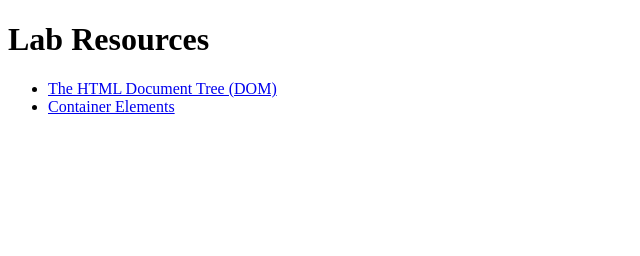
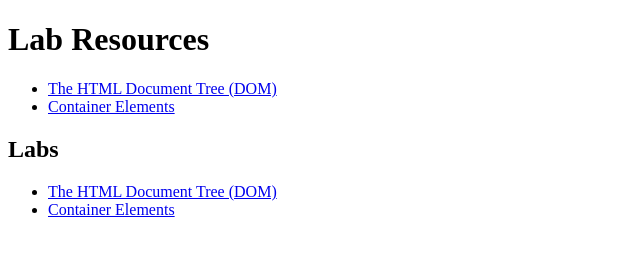
Before and after one commit to BrianWeb/labexercises, a plain HTML site: page index.html in a window 1280 px wide. Shown: the whole page, without its empty margins (0-640 px from the left). Drawn offline with Linux system fonts and the light colour scheme.

Commit message:
add links to lab 3

```diff
--- a/index.html
+++ b/index.html
@@ -15,6 +15,13 @@
     </ul>
 
 
+    <h2>Labs</h2>
+      <ul>
+        <li><a href="labs/Lab 3, Part 1 - CSS Grid.pdf">The HTML Document Tree (DOM)</a></li>
+        <li><a href="labs/Lab 3, Part 2 - CSS Grid.pdf">Container Elements</a></li>
+    </ul>
+
+
 </body>
 
 </html>
```
